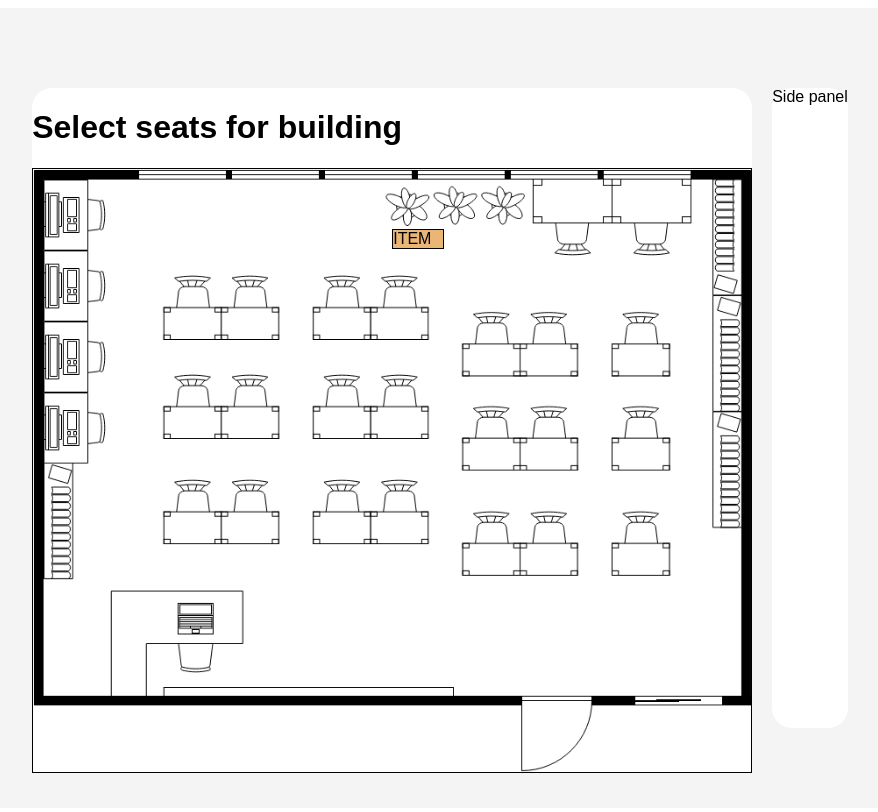
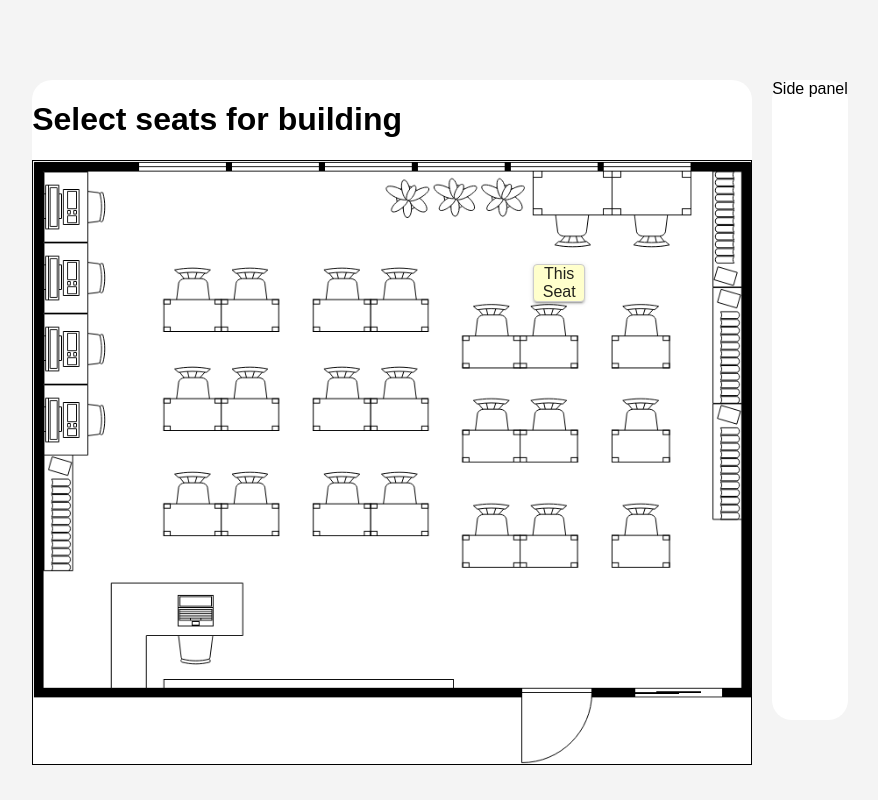
Before and after one commit to hilliegithub/floormap-frontend, an Angular app: page /floor-map-select in a window 1280 px wide. Shown: the top 812 px of the page, without its empty margins (200-1078 px from the left). Built offline with nearby package versions, Linux system fonts and the light colour scheme.

Commit message:
Had to use angular Material's Drag CDK to get the drag functionailty to be stable.

```diff
--- a/angular.json
+++ b/angular.json
@@ -25,6 +25,7 @@
               "src/assets"
             ],
             "styles": [
+              "@angular/material/prebuilt-themes/deeppurple-amber.css",
               "src/styles.css"
             ],
             "scripts": []
@@ -84,6 +85,7 @@
               "src/assets"
             ],
             "styles": [
+              "@angular/material/prebuilt-themes/deeppurple-amber.css",
               "src/styles.css"
             ],
             "scripts": []
--- a/package.json
+++ b/package.json
@@ -11,10 +11,12 @@
   "private": true,
   "dependencies": {
     "@angular/animations": "^17.0.0",
+    "@angular/cdk": "^17.1.0",
     "@angular/common": "^17.0.0",
     "@angular/compiler": "^17.0.0",
     "@angular/core": "^17.0.0",
     "@angular/forms": "^17.0.0",
+    "@angular/material": "^17.1.0",
     "@angular/platform-browser": "^17.0.0",
     "@angular/platform-browser-dynamic": "^17.0.0",
     "@angular/router": "^17.0.0",
--- a/src/app/app.config.ts
+++ b/src/app/app.config.ts
@@ -2,7 +2,8 @@ import { ApplicationConfig } from '@angular/core';
 import { provideRouter } from '@angular/router';
 
 import { routes } from './app.routes';
+import { provideAnimations } from '@angular/platform-browser/animations';
 
 export const appConfig: ApplicationConfig = {
-  providers: [provideRouter(routes)]
+  providers: [provideRouter(routes), provideAnimations()]
 };
--- a/src/app/floor-map-select/floor-map-select.component.html
+++ b/src/app/floor-map-select/floor-map-select.component.html
@@ -1,9 +1,9 @@
 <div class="container">
-    <div class="workspace" (mousedown)="dragStart($event)" (mouseup)="dragEnd($event)" (mousemove)="drag($event)">
+    <div class="workspace">
         <h1>Select seats for building</h1>
-        <div class="ws1" #dragitem>
+        <div class="ws1">
             <img src="../../assets/floorplan.png">
-            <app-seat #currentSeat></app-seat>
+            <app-seat></app-seat>
         </div>
 
     </div>
--- a/src/app/floor-map-select/floor-map-select.component.ts
+++ b/src/app/floor-map-select/floor-map-select.component.ts
@@ -1,4 +1,4 @@
-import { Component, ElementRef, OnChanges, OnInit, SimpleChanges, ViewChild } from '@angular/core';
+import { Component, ElementRef, OnInit, ViewChild } from '@angular/core';
 
 import { ActivatedRoute } from '@angular/router';
 import { SeatConfig } from '../seatconfig';
@@ -12,9 +12,11 @@ import { SeatComponent } from '../seat/seat.component';
   templateUrl: './floor-map-select.component.html',
   styleUrl: './floor-map-select.component.css'
 })
-export class FloorMapSelectComponent implements OnInit, OnChanges {
-  @ViewChild('dragitem')
-  dragitem!: ElementRef;
+export class FloorMapSelectComponent implements OnInit {
+  @ViewChild('dragspace')
+  dragspace!: ElementRef;
+
+  draggableEl!: HTMLElement | null;
 
   @ViewChild(SeatComponent) currentSeat!: SeatComponent;
 
@@ -26,14 +28,6 @@ export class FloorMapSelectComponent implements OnInit, OnChanges {
      seats: new Array<Seat>()
     }
 
-    private currentX = 0;
-    private currentY = 0;
-    private initialX = 0;
-    private initialY = 0;
-    private xOffset = 0;
-    private yOffset = 0;
-    private active = false;
-
     constructor(private route: ActivatedRoute){
     }
 
@@ -44,56 +38,4 @@ export class FloorMapSelectComponent implements OnInit, OnChanges {
           this.floormappingname = id;
         });
     }
-
-    ngOnChanges(changes: SimpleChanges): void {
-      console.log(changes);
-    }
-
-    dragStart(event: any): void{
-      console.log(event.type);
-      if(event.type === 'mousedown'){
-      var l = event.target as HTMLElement;
-      var r = (this.dragitem.nativeElement as HTMLElement).querySelector('div');
-
-      this.initialX = event.clientX;
-            this.initialY = event.clientY;
-            if(l === r){
-              this.active = true;
-              console.log(this.active);
-            }
-          }
-    }
-
-    dragEnd(event: any): void{
-      console.log(event.type);
-      if(event.type === 'mouseup'){
-        this.initialX = this.currentX;
-        this.initialY = this.currentY;
-        this.active = false;
-        console.log(this.active);
-      }
-    }
-
-    drag(event: any):void{
-      console.log(event.type);
-
-        if(event.type === 'mousemove'){
-
-          if(this.active){
-            // event.prenventDefault();
-
-            this.currentX = event.clientX - this.initialX;
-            this.currentY = event.clientY - this.initialY;
-
-            this.xOffset = this.currentX;
-            this.yOffset = this.currentY;
-            console.log("x:" + this.currentX + " y:" + this.currentY);
-            this.currentSeat.setX(this.currentX);
-            this.currentSeat.setY(this.currentY);
-            this.currentSeat.setTranslate();
-          }
-
-        }
-      }
-
 }
--- a/src/app/seat.ts
+++ b/src/app/seat.ts
@@ -1,6 +1,9 @@
 export interface Seat{
+   name?: string;
    xplot?: number;
    yplot?: number;
    xsize: number;
+   width: string;
    ysize: number;
+   heigth: string;
 }
--- a/src/app/seat/seat.component.css
+++ b/src/app/seat/seat.component.css
@@ -1,14 +1,23 @@
-div {
+.seat-box {
+    border: solid 1px #ccc;
+    color: rgba(0, 0, 0, 0.87);
+    cursor: move;
+    display: flex;
+    justify-content: center;
+    align-items: center;
+    text-align: center;
+    background: #ffc;
+    border-radius: 4px;
     position: absolute;
-    z-index: 10;
-    top: 10%;
-    left: 50%;
-    border: 1px solid black;
-    touch-action: none;
-    user-select: none;
-    background-color: #eab676;
+    z-index: 1;
+        transition: box-shadow 200ms cubic-bezier(0, 0, 0.2, 1);
+        box-shadow: 0 3px 1px -2px rgba(0, 0, 0, 0.2),
+            0 2px 2px 0 rgba(0, 0, 0, 0.14),
+            0 1px 5px 0 rgba(0, 0, 0, 0.12);
 }
 
-div:hover {
-    cursor: pointer;
-}
+                                                                .seat-box:active {
+                                                                    box-shadow: 0 5px 5px -3px rgba(0, 0, 0, 0.2),
+                                                                        0 8px 10px 1px rgba(0, 0, 0, 0.14),
+                                                                        0 3px 14px 2px rgba(0, 0, 0, 0.12);
+                                                                }
--- a/src/app/seat/seat.component.html
+++ b/src/app/seat/seat.component.html
@@ -1 +1,5 @@
-<div [style.width.px]="properties.xsize" [style.transform]="style">ITEM</div>
+<!--<div [style.width.px]="properties.xsize">{{properties.name}}</div>-->
+<div class="seat-box" cdkDragBoundary=".ws1" cdkDrag [style.width]="properties.width"
+    [cdkDragFreeDragPosition]="dragPosition" [style]="properties.heigth">
+    This Seat
+</div>
--- a/src/app/seat/seat.component.ts
+++ b/src/app/seat/seat.component.ts
@@ -1,38 +1,24 @@
 import { Component } from '@angular/core';
 import { Seat } from '../seat';
+import {CdkDrag} from '@angular/cdk/drag-drop';
 
 @Component({
   selector: 'app-seat',
   standalone: true,
-  imports: [],
+  imports: [CdkDrag],
   templateUrl: './seat.component.html',
   styleUrl: './seat.component.css'
 })
 export class SeatComponent {
   public properties: Seat = {
     xsize: 50,
+    width: '50px',
+    heigth: '50px',
     ysize: 50
   }
 
-  style: string = '';
+  dragPosition = {x: 500, y: -500};
 
   constructor(){}
 
-  public setX (x: number): void{
-    this.properties.xplot = x;
-    console.log(x);
-    console.log(this.properties.xplot);
-  }
-
-  public setY (y: number): void{
-    this.properties.yplot = y;
-    console.log(y);
-    console.log(this.properties.yplot);
-  }
-
-  public setTranslate(): void{
-    this.style = "translate3d(" + this.properties.xplot + "px," + this.properties.yplot + "px, 0)";
-    console.log(this.style);
-  }
-
 }
--- a/src/index.html
+++ b/src/index.html
@@ -6,6 +6,8 @@
   <base href="/">
   <meta name="viewport" content="width=device-width, initial-scale=1">
   <link rel="icon" type="image/x-icon" href="favicon.ico">
+  <link href="https://fonts.googleapis.com/css2?family=Roboto:wght@300;400;500&display=swap" rel="stylesheet">
+  <link href="https://fonts.googleapis.com/icon?family=Material+Icons" rel="stylesheet">
 </head>
 <body>
   <app-root></app-root>
--- a/src/styles.css
+++ b/src/styles.css
@@ -1 +1,4 @@
 /* You can add global styles to this file, and also import other style files */
+
+html, body { height: 100%; }
+body { margin: 0; font-family: Roboto, "Helvetica Neue", sans-serif; }
```
Also changed, not shown: 1 other file (tests, documents, lock files or other folders).
